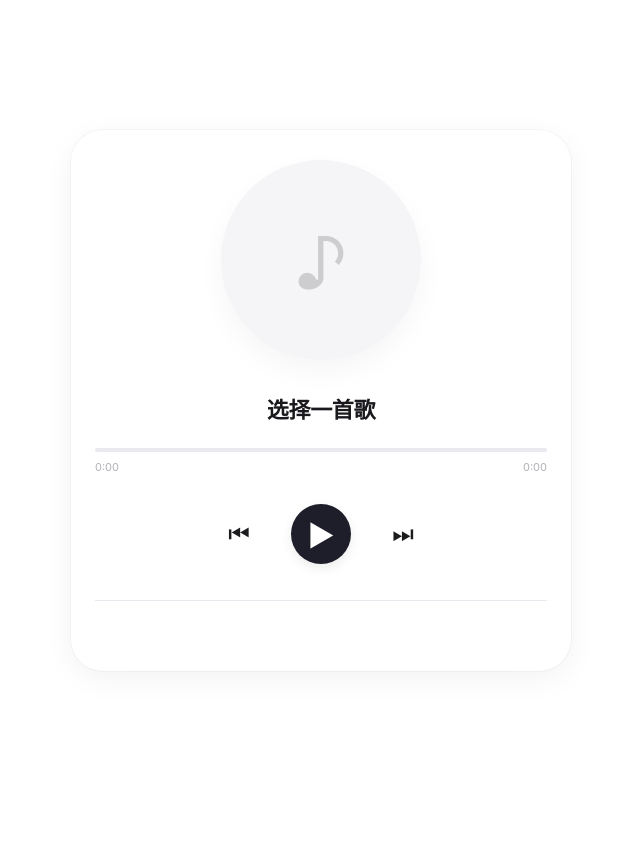
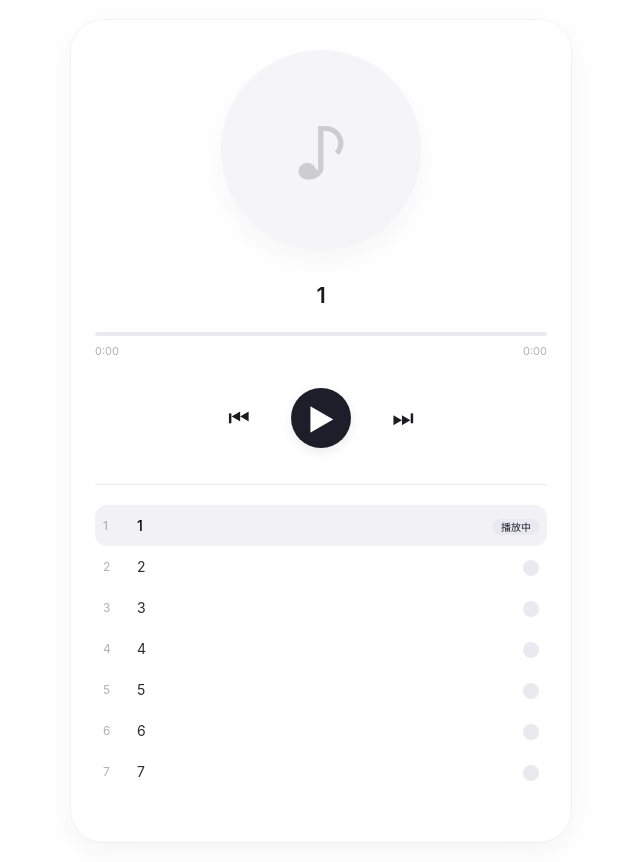
Before and after one commit to ccat02710-droid/ccat, a plain HTML site: page index.html in a window 1280 px wide. Shown: the whole page, without its empty margins (319-959 px from the left). Before the commit the page ends 800 px from the top, so only its background shows below. Drawn offline with Linux system fonts and the light colour scheme.

Commit message:
Fix HTML encoding issues in index.html

```diff
--- a/index.html
+++ b/index.html
@@ -239,7 +239,8 @@
 
 <script>
     // ========================
-    // 🎵 7首歌，显示为 1、2、3...7
+    // 🎵 7首歌，和 player.html 放在同一级文件夹
+    // 音乐文件命名为 1.mp3、2.mp3...7.mp3
     // ========================
     const playlist = [
         {
@@ -275,7 +276,7 @@
         {
             name: "6",
             artist: "",
-            url: 6.mp3",
+            url: "6.mp3",
             cover: ""
         },
         {
```
